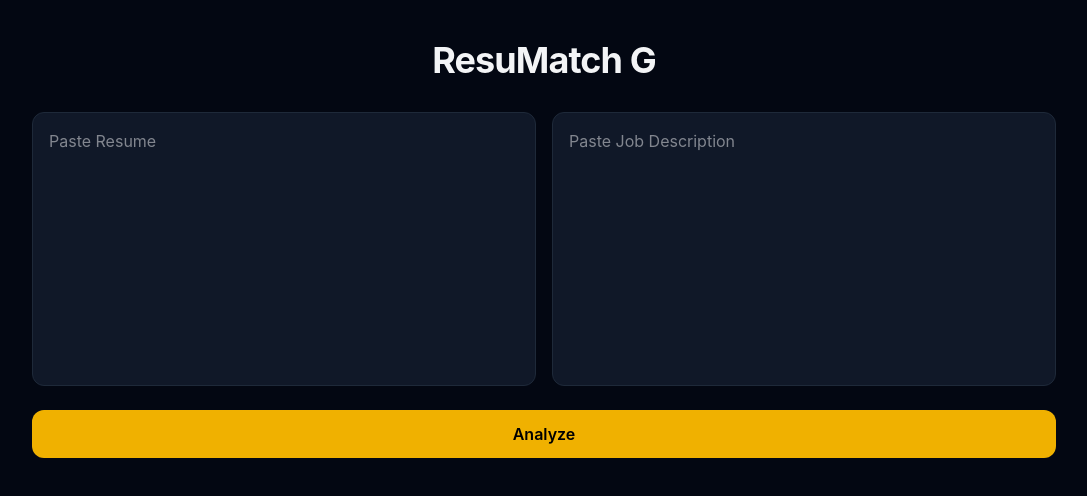
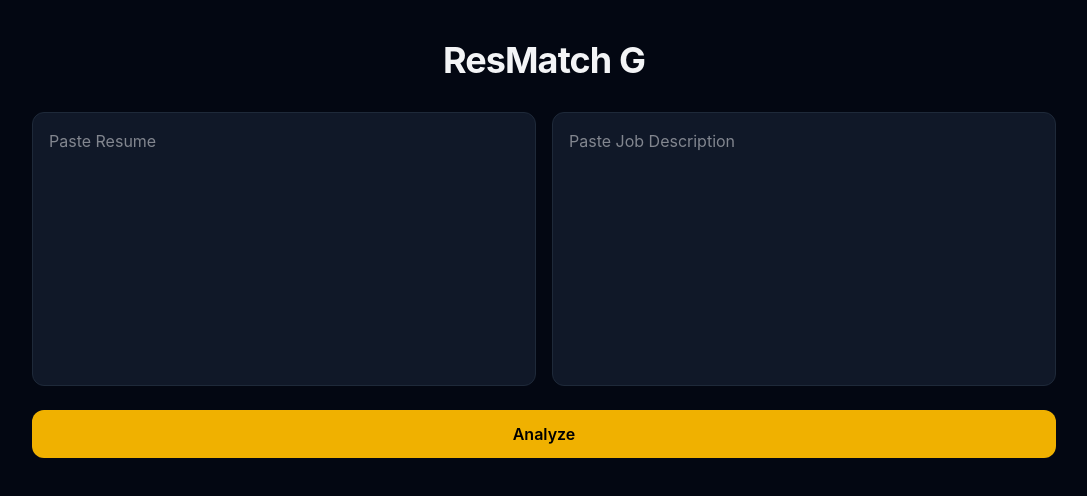
Before and after one commit to JclementH/ai-resume-matcher, a React (Vite) app in the folder frontend/: page / in a window 1280 px wide. Shown: the top 496 px of the page, without its empty margins (96-1183 px from the left). Built offline with nearby package versions, Linux system fonts and the light colour scheme; the HTML template or start-up script is replaced by a standard one.

Commit message:
Fix typo in app title - Corrected "ResuMatch G" to "ResMatch G" in the main heading on the home page

```diff
--- a/frontend/src/App.tsx
+++ b/frontend/src/App.tsx
@@ -110,7 +110,7 @@ export default function App() {
 
       {/* Title */}
       <h1 className="text-4xl font-bold tracking-tight text-center">
-        ResuMatch G
+        ResMatch G
       </h1>
 
       {/* Form */}
```
